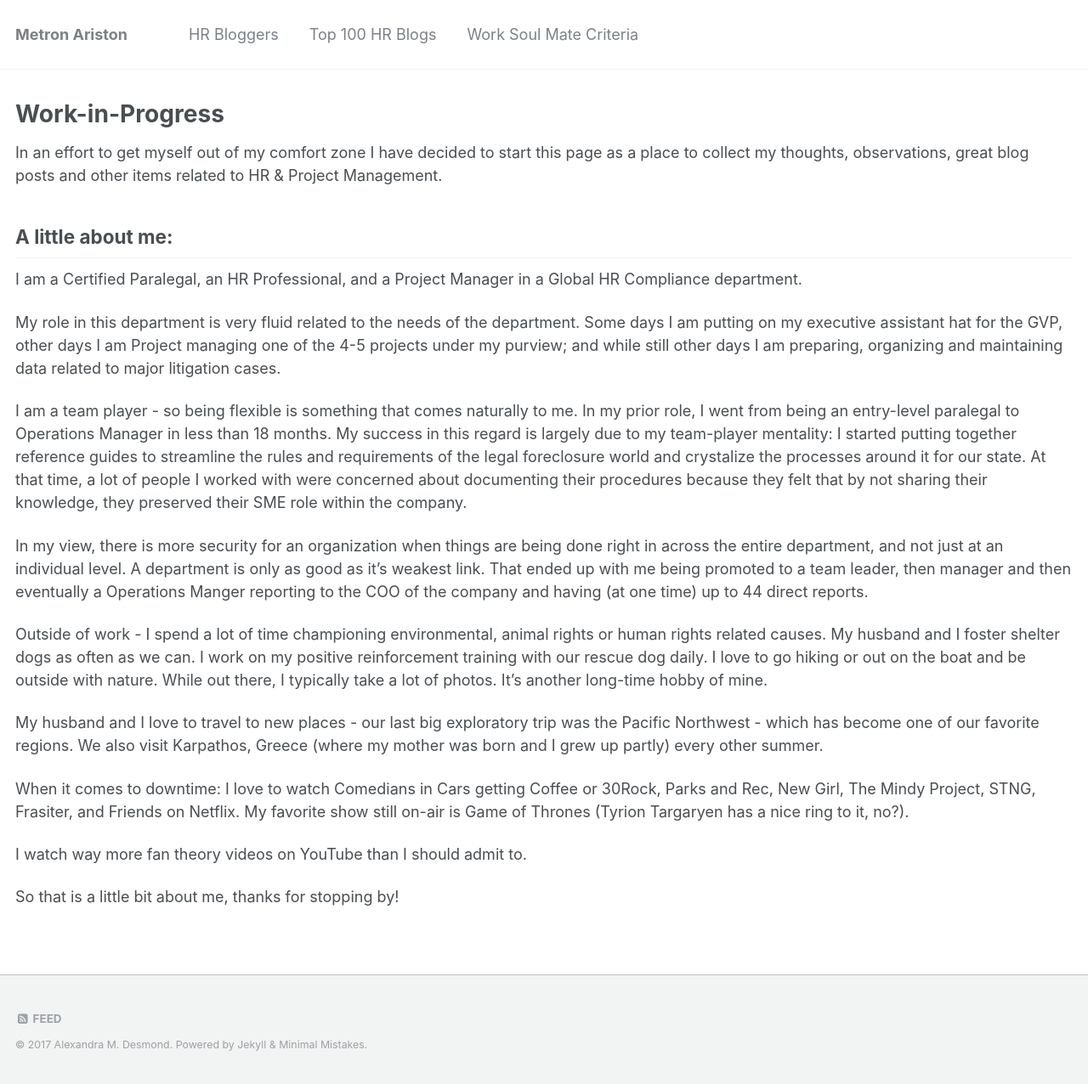
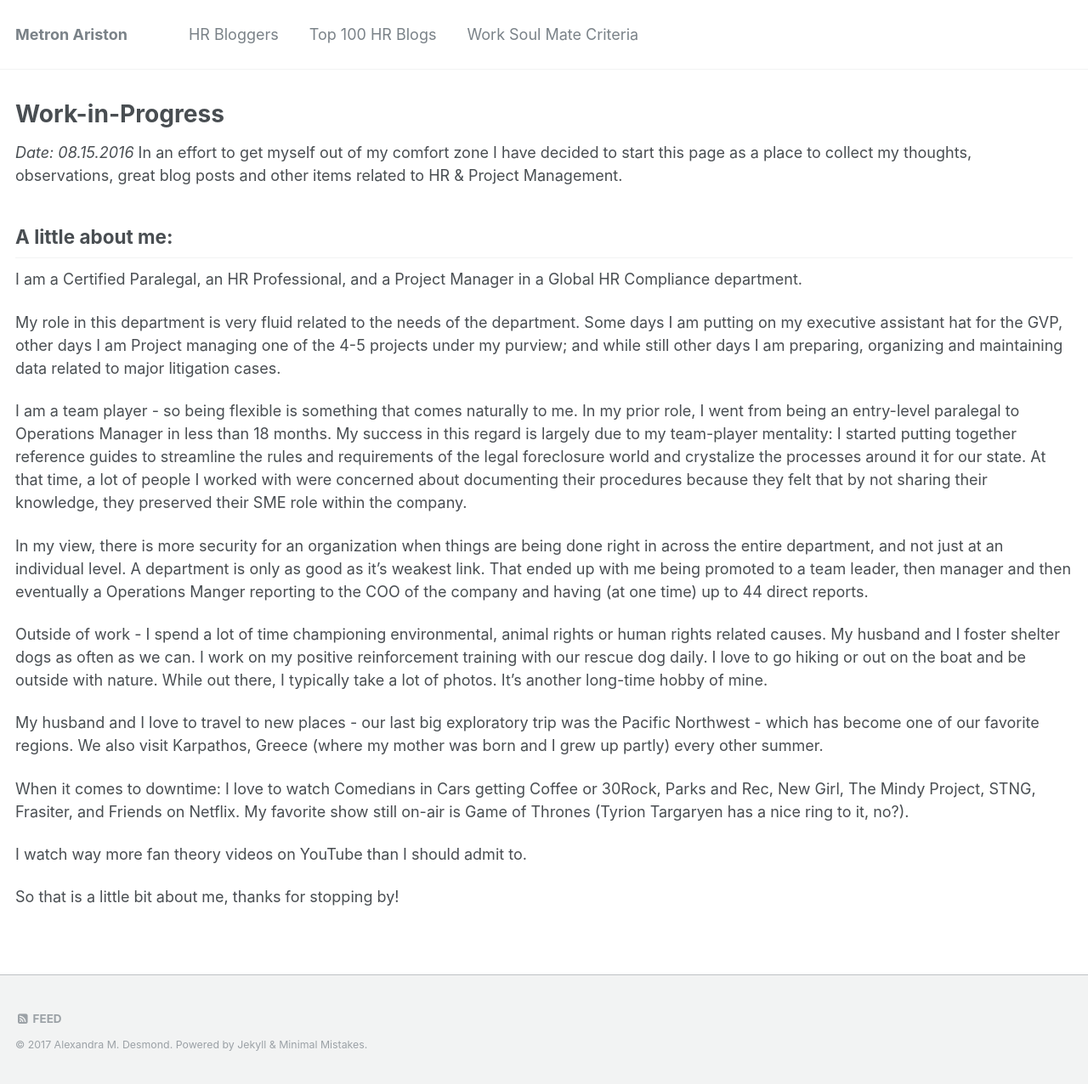
Before and after one commit to firesparks8/firesparks8.github.io, a Jekyll site: the page built from _posts/2016-08-15-First-Post.md, in a window 1280 px wide. Shown: the whole page at 85% size. Built offline with Jekyll 4.4.1, drawn with Linux system fonts in a browser that asks for light colours.

Commit message:
Update 2016-08-15-First-Post.md

```diff
--- a/_posts/2016-08-15-First-Post.md
+++ b/_posts/2016-08-15-First-Post.md
@@ -4,6 +4,7 @@ author_profile: true
 ---
 
 # Work-in-Progress
+*Date: 08.15.2016*
 In an effort to get myself out of my comfort zone I have decided to start this page as a place to collect my thoughts, observations, great blog posts and other items related to HR & Project Management.
 
 ## A little about me:
```
